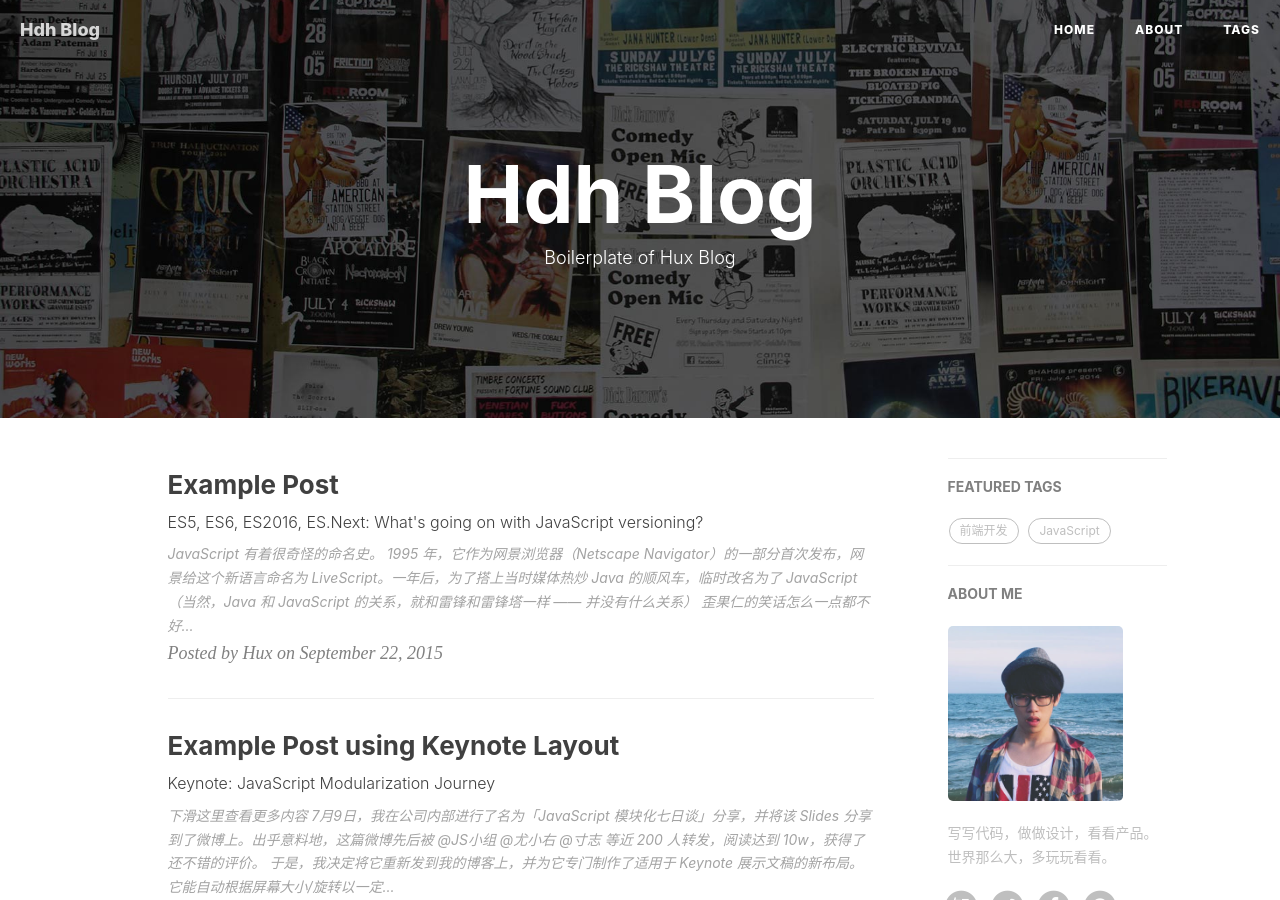
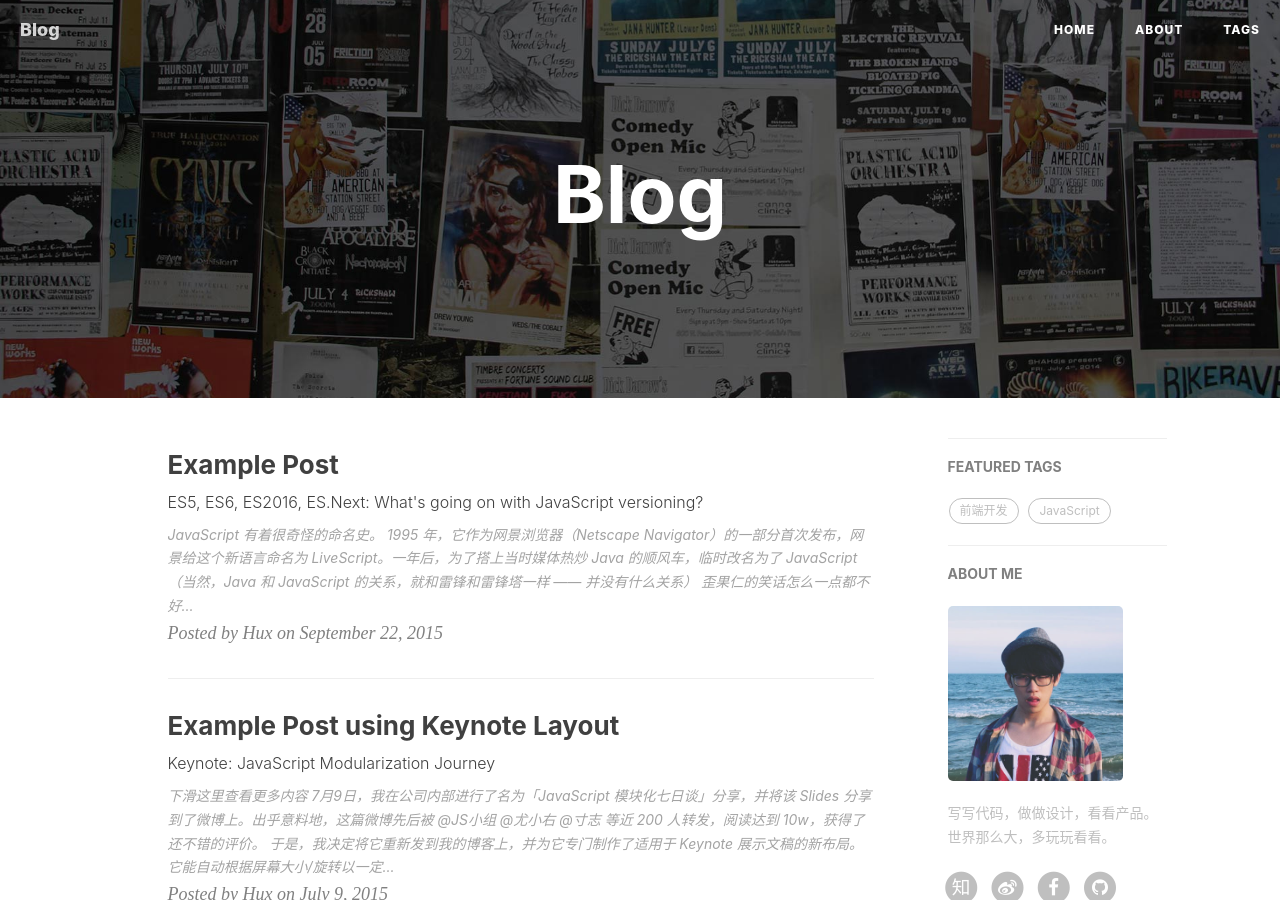
Before and after one commit to hdheart/hdheart.github.io, a Jekyll site: the page built from index.html, in a window 1280 px wide and 900 px high. Built offline with Jekyll 4.4.1, drawn with Linux system fonts in a browser that asks for light colours; nearby versions of some CDN libraries; the list of posts is cut into pages by our own code; comment, search, counter and statistics services are not loaded; some of the changed text lies outside the part shown.

Commit message:
modified detail

```diff
--- a/_config.yml
+++ b/_config.yml
@@ -1,5 +1,5 @@
 # Site settings
-title: Hdh Blog
+title: Blog
 SEOTitle: Hdh's 博客 | Plantslect
 header-img: img/home-bg.jpg
 email: 760178041@qq.com
--- a/index.html
+++ b/index.html
@@ -1,6 +1,6 @@
 ---
 layout: page
-description: "Boilerplate of Hux Blog"
+description: ""
 ---
 
 {% for post in paginator.posts %}
```
